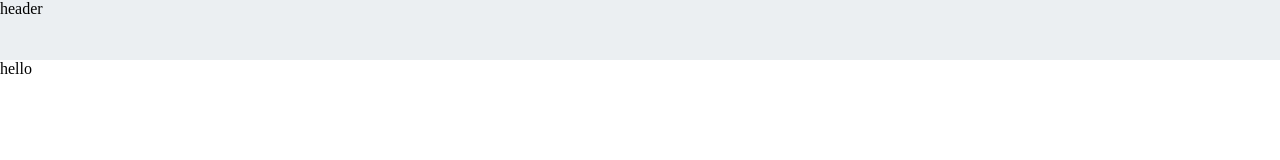
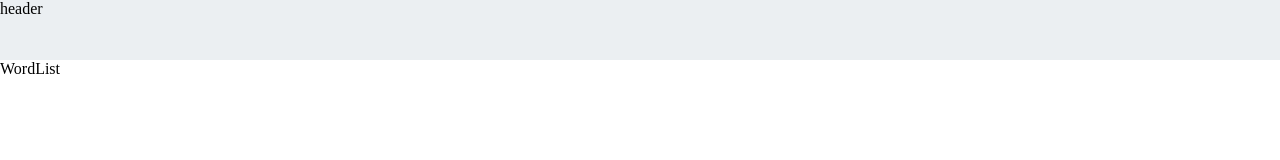
Before and after one commit to Ryomasao/fast-jp-en, a React (Create React App) app: page / in a window 1280 px wide. Shown: the top 160 px of the page. Built offline with nearby package versions, Linux system fonts and the light colour scheme.

Commit message:
page・templateに切り出す

```diff
--- a/src/App.tsx
+++ b/src/App.tsx
@@ -1,45 +1,2 @@
-import React from 'react'
-/** @jsx jsx */
-import { css, jsx, Global } from '@emotion/core'
-import { Color } from './const'
-
-const globalStyle = css`
-  body {
-    margin: 0;
-  }
-`
-
-const headerHeight = 60
-
-const headerStyle = css({
-  position: 'fixed',
-  top: 0,
-  height: `${headerHeight}px`,
-  width: '100%',
-  backgroundColor: Color.BACKGROUND_HEADER,
-})
-
-const mainStyle = css({
-  marginTop: `${headerHeight}px`,
-})
-
-const footerStyle = css({
-  position: 'fixed',
-  bottom: 0,
-  height: '95px',
-  width: '100%',
-  backgroundColor: Color.BACKGROUND_FOOTER,
-})
-
-const App: React.FC = () => {
-  return (
-    <div>
-      <Global styles={globalStyle} />
-      <header css={headerStyle}>header</header>
-      <main css={mainStyle}>hello</main>
-      <footer css={footerStyle}>footer</footer>
-    </div>
-  )
-}
-
-export default App
+// ここにルーターの設定を書けばいい感じになる？
+export { default as App } from './page/WordList'
--- a/src/index.tsx
+++ b/src/index.tsx
@@ -1,5 +1,5 @@
 import React from 'react'
 import ReactDOM from 'react-dom'
-import App from './App'
+import { App } from './App'
 
 ReactDOM.render(<App />, document.getElementById('root'))
--- /dev/null
+++ b/src/page/WordList.tsx
@@ -0,0 +1,10 @@
+import React from 'react'
+import MainTemplate from '../template/Main'
+
+const WordList: React.FC = () => (
+  <MainTemplate>
+    <div>WordList</div>
+  </MainTemplate>
+)
+
+export default WordList
--- /dev/null
+++ b/src/template/Main.tsx
@@ -0,0 +1,45 @@
+import React from 'react'
+/** @jsx jsx */
+import { css, jsx, Global } from '@emotion/core'
+import { Color } from '../const'
+
+const globalStyle = css`
+  body {
+    margin: 0;
+  }
+`
+
+const headerHeight = 60
+
+const headerStyle = css({
+  position: 'fixed',
+  top: 0,
+  height: `${headerHeight}px`,
+  width: '100%',
+  backgroundColor: Color.BACKGROUND_HEADER,
+})
+
+const mainStyle = css({
+  marginTop: `${headerHeight}px`,
+})
+
+const footerStyle = css({
+  position: 'fixed',
+  bottom: 0,
+  height: '95px',
+  width: '100%',
+  backgroundColor: Color.BACKGROUND_FOOTER,
+})
+
+const Main: React.FC = ({ children }) => {
+  return (
+    <div>
+      <Global styles={globalStyle} />
+      <header css={headerStyle}>header</header>
+      <main css={mainStyle}>{children}</main>
+      <footer css={footerStyle}>footer</footer>
+    </div>
+  )
+}
+
+export default Main
```
